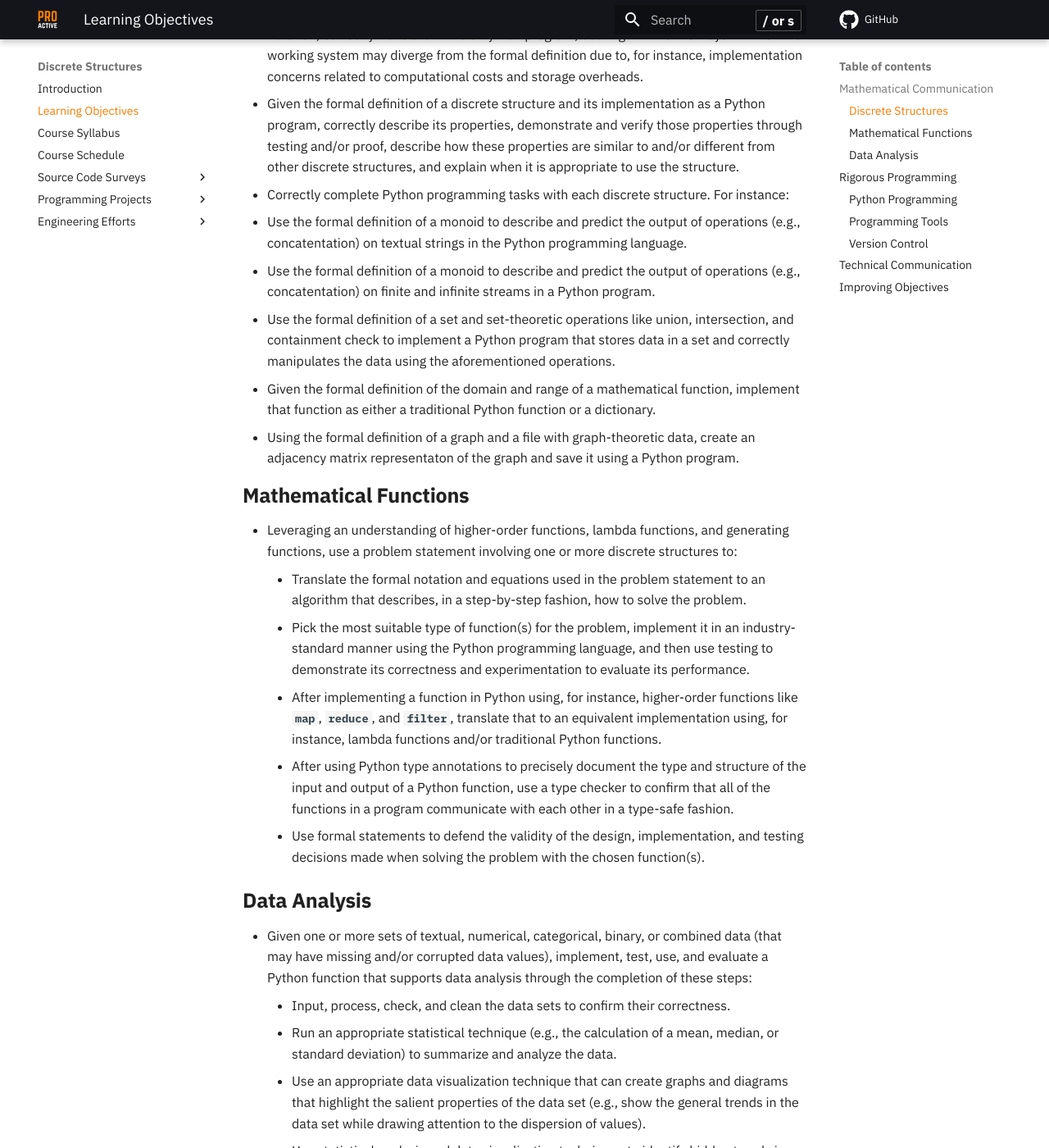
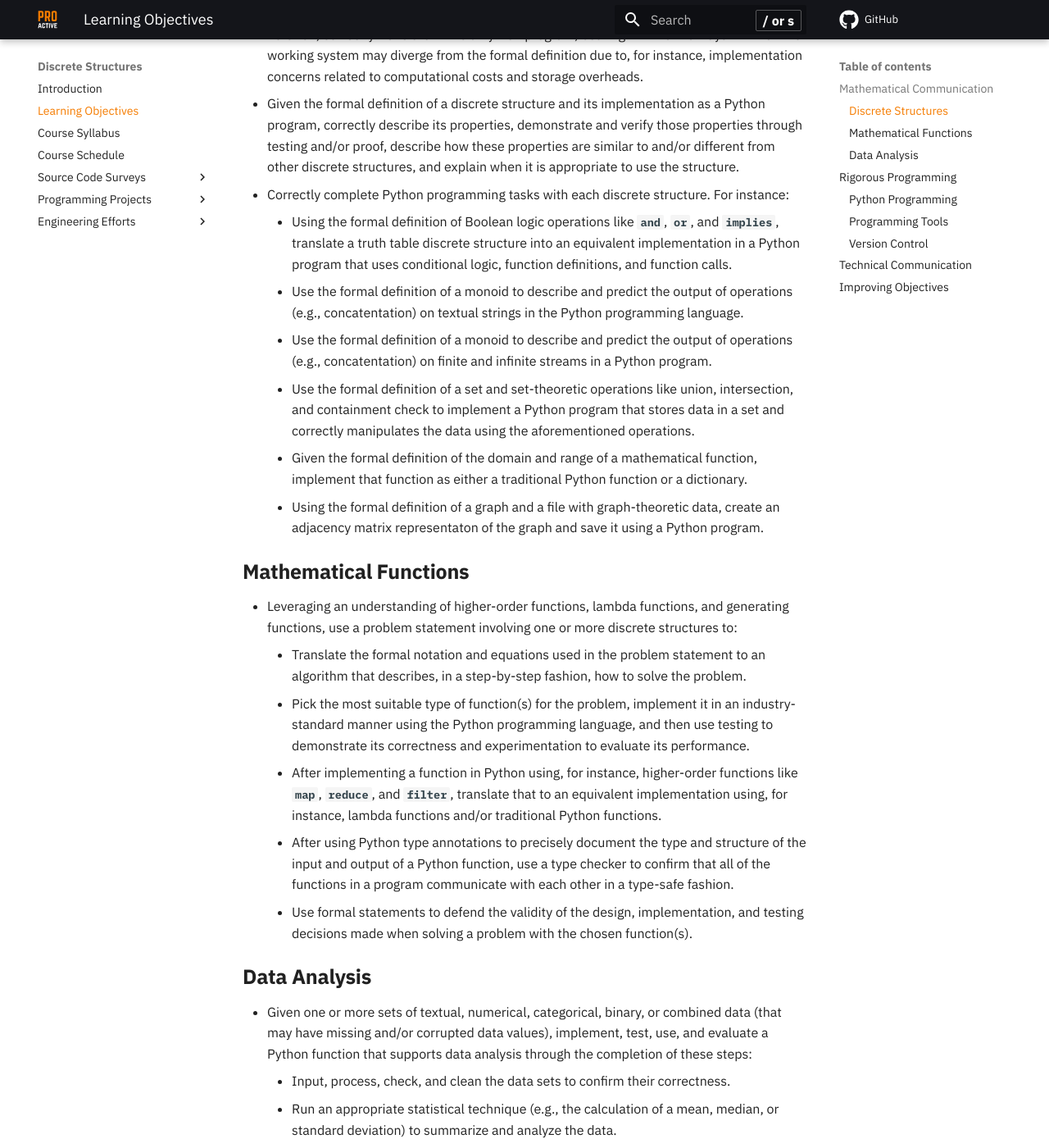
Before and after one commit to ProactiveProgrammers/www.proactiveprogrammers.com, an MkDocs documentation site: the page built from docs/discrete-structures/learning-objectives-discrete-structures.md, in a window 1280 px wide and 1400 px high, scrolled down 821 px. Shown: the whole window at 82% size. Built offline with MkDocs 1.6.1 and Material for MkDocs 9.7.7, drawn with Linux system fonts in a browser that asks for light colours; comment, search, counter and statistics services are not loaded.

Commit message:
fix: Polish writing in the discrete-structures learning objectives.

```diff
--- a/includes/objectives/discrete-structures.md
+++ b/includes/objectives/discrete-structures.md
@@ -1,6 +1,6 @@
 - Given the opportunity to input, store, and output a type of data, pick the
-  correct discrete structure (e.g., a number, set, sequence, stream,
-  dictionary, or tree) and then:
+  correct discrete structure (e.g., a number, set, sequence, stream, dictionary,
+  or tree) and then:
     - Import it and then integrate it into a correct, well-tested, and
       well-documented Python program consisting of between one hundred and five
       hundred lines of code.
@@ -13,26 +13,30 @@
   in mind the ways in which the working system may diverge from the formal
   definition due to, for instance, implementation concerns related to
   computational costs and storage overheads.
-- Given the formal definition of a discrete structure and its implementation
-  as a Python program, correctly describe its properties, demonstrate and
-  verify those properties through testing and/or proof, describe how these
-  properties are similar to and/or different from other discrete structures,
-  and explain when it is appropriate to use the structure.
-- Correctly complete Python programming tasks with each discrete structure.
-  For instance:
-  - Use the formal definition of a monoid to describe and predict the output
-    of operations (e.g., concatentation) on textual strings in the Python
-    programming language.
-  - Use the formal definition of a monoid to describe and predict the output
-    of operations (e.g., concatentation) on finite and infinite streams in a
-    Python program.
-  - Use the formal definition of a set and set-theoretic operations like
-    union, intersection, and containment check to implement a Python program
-    that stores data in a set and correctly manipulates the data using the
-    aforementioned operations.
-  - Given the formal definition of the domain and range of a mathematical
-    function, implement that function as either a traditional Python function
-    or a dictionary.
-  - Using the formal definition of a graph and a file with graph-theoretic
-    data, create an adjacency matrix representaton of the graph and save it
-    using a Python program.
+- Given the formal definition of a discrete structure and its implementation as
+  a Python program, correctly describe its properties, demonstrate and verify
+  those properties through testing and/or proof, describe how these properties
+  are similar to and/or different from other discrete structures, and explain
+  when it is appropriate to use the structure.
+- Correctly complete Python programming tasks with each discrete structure. For
+  instance:
+    - Using the formal definition of Boolean logic operations like `and`, `or`,
+      and `implies`, translate a truth table discrete structure into an
+      equivalent implementation in a Python program that uses conditional logic,
+      function definitions, and function calls.
+    - Use the formal definition of a monoid to describe and predict the output
+      of operations (e.g., concatentation) on textual strings in the Python
+      programming language.
+    - Use the formal definition of a monoid to describe and predict the output
+      of operations (e.g., concatentation) on finite and infinite streams in a
+      Python program.
+    - Use the formal definition of a set and set-theoretic operations like
+      union, intersection, and containment check to implement a Python program
+      that stores data in a set and correctly manipulates the data using the
+      aforementioned operations.
+    - Given the formal definition of the domain and range of a mathematical
+      function, implement that function as either a traditional Python function
+      or a dictionary.
+    - Using the formal definition of a graph and a file with graph-theoretic
+      data, create an adjacency matrix representaton of the graph and save it
+      using a Python program.
```
Also changed, not shown: includes/objectives/mathematical-functions.md (+1 -1 lines).
